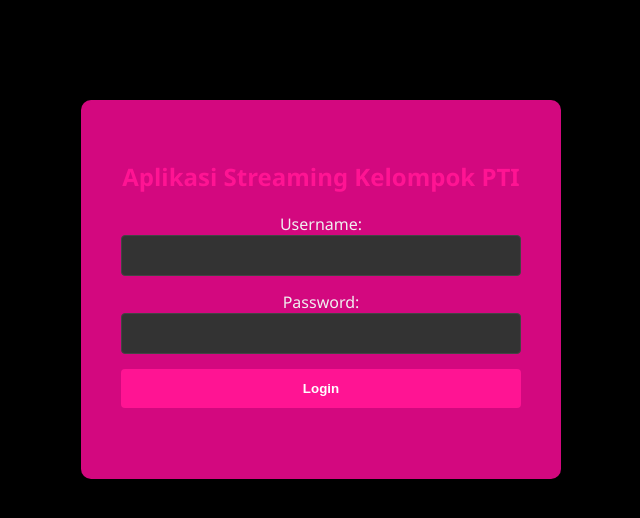
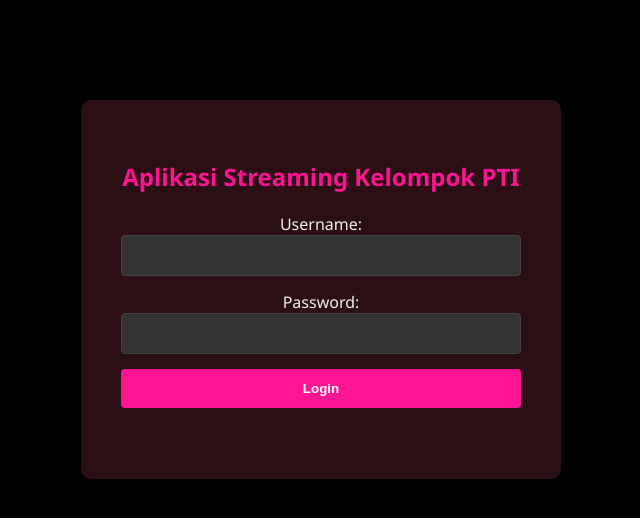
Before and after one commit to aurelya22/pti, a plain HTML site: page index.html in a window 1280 px wide. Shown: the whole page, without its empty margins (319-959 px from the left). Drawn offline with Linux system fonts and the light colour scheme.

Commit message:
ubah warna

```diff
--- a/style.css
+++ b/style.css
@@ -44,14 +44,14 @@ h1 {
     max-width: 400px;
     margin: 100px auto;
     padding: 40px;
-    background: #d3087f;
+    background: #2c0f15;
     border-radius: 10px;
     box-shadow: 0 0 20px rgba(0, 0, 0, 0.9);
     text-align: center;
 }
 
 #login-container h2 {
-    color: #ff1493;
+    color: #ff1491;
 }
 
 #login-container input {
```
